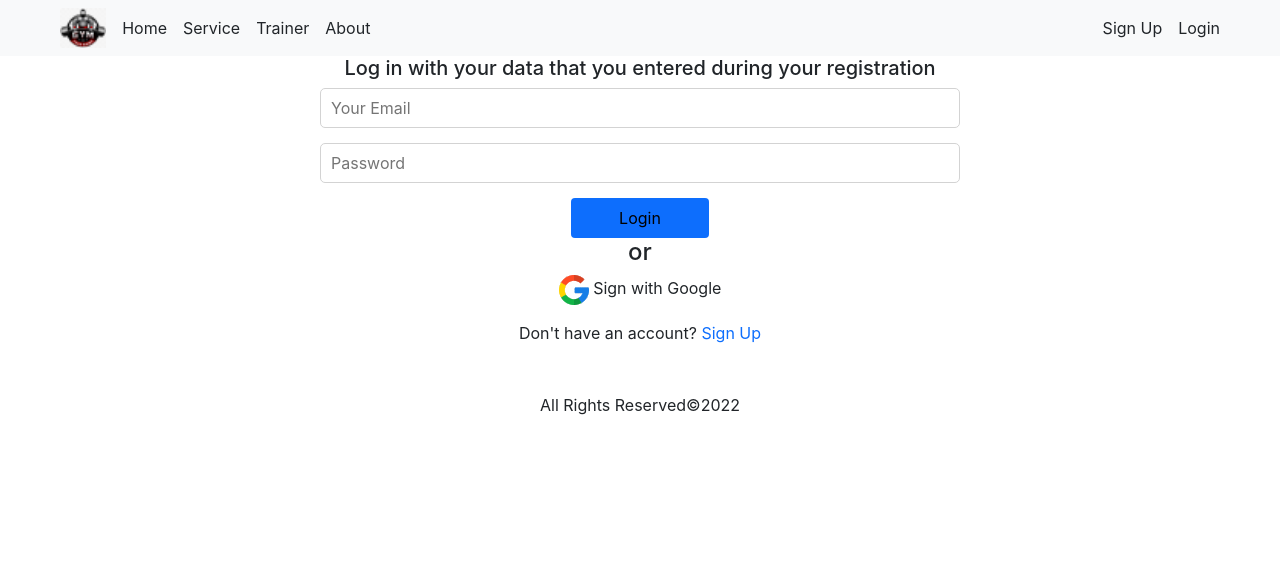
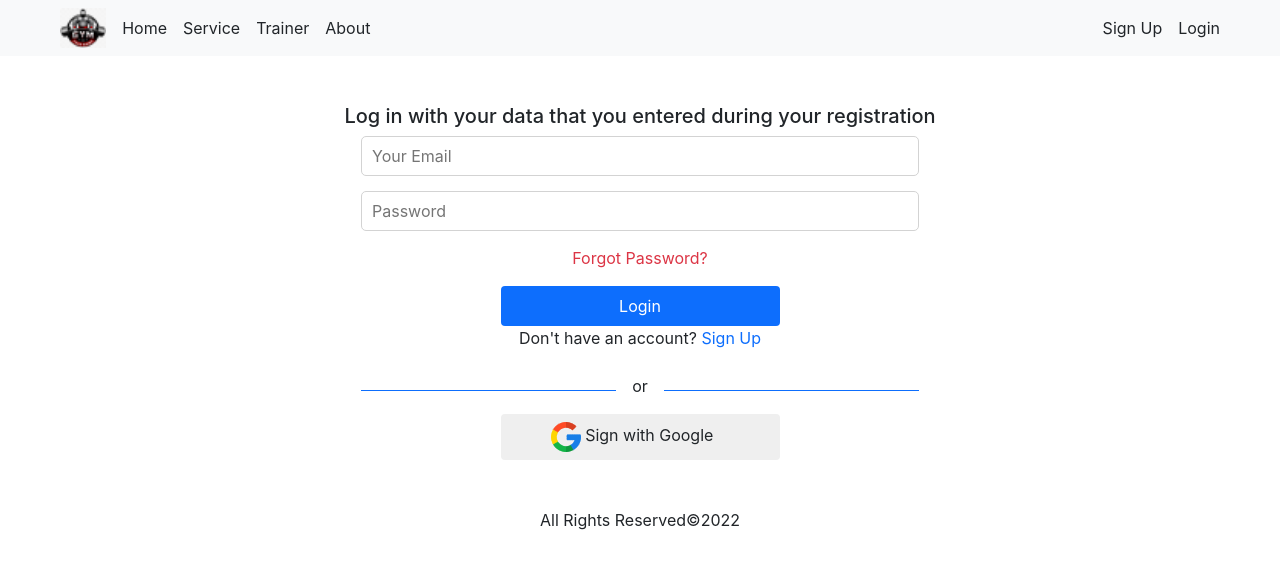
Before and after one commit to ripionck/independent-service-provider, a React (Create React App) app: page /login in a window 1280 px wide. Shown: the top 568 px of the page. Built offline with nearby package versions, Linux system fonts and the light colour scheme.

Commit message:
form feature corrected

```diff
--- a/src/Pages/About/About.js
+++ b/src/Pages/About/About.js
@@ -1,13 +1,10 @@
 import React from 'react';
-import Login from '../Login/Login/Login';
-import Register from '../Login/Register/Register';
 
 const About = () => {
     return (
         <div>
             <h2>This is about section</h2>
-            <Login></Login>
-            <Register></Register>
+
         </div>
     );
 };
--- a/src/Pages/Login/Login/Login.css
+++ /dev/null
@@ -1,15 +0,0 @@
-.form-feature{
-
-    margin: 0 auto;
-    width: 50%;
-}
-.form-feature input{
-    display: block;
-    width: 100%;
-    height: 40px;
-    border-radius: 5px;
-    border: 1px solid lightgray;
-    padding-left: 10px;
-    font-size: 16px;
-    margin-bottom: 15px;
-}
--- a/src/Pages/Login/Login/Login.js
+++ b/src/Pages/Login/Login/Login.js
@@ -1,21 +1,23 @@
 import React from 'react';
 import { Link } from 'react-router-dom';
-import image from '../../../../src/image/google-logo .png';
+import SocialLogin from '../SocialLogin/SocialLogin';
+
 
 const Login = () => {
     return (
-        <div>
+        <div className="container mt-5">
             <h5>Log in with your data that you entered during your registration</h5>
             <form className="form-feature">
                 <input type="email" name="email" id="" placeholder="Your Email" />
                 <input type="password" name="password" id="" placeholder="Password" />
-                <button className="border-0 bg-primary px-5 py-2 rounded">Login</button>
+                <Link to="/login" className='text-danger pe-auto text-decoration-none'>Forgot Password?</Link>
+                <br />
+                <button className="border-0 btn btn-primary w-50 mt-3 px-5 py-2 rounded">Login</button>
             </form>
-            <div></div>
-            <h4>or</h4>
-            <div></div>
-            <p> <span><img src={image} alt="" /></span> Sign with Google</p>
             <p>Don't have an account? <Link to="/signup" className='text-primary pe-auto text-decoration-none'>Sign Up</Link></p>
+            <div className="d-black mx-auto w-50">
+                <SocialLogin></SocialLogin>
+            </div>
         </div>
     );
 };
--- a/src/Pages/Login/Register/Register.js
+++ b/src/Pages/Login/Register/Register.js
@@ -1,13 +1,14 @@
 
 import React from 'react';
 import { Link } from 'react-router-dom';
+import SocialLogin from '../SocialLogin/SocialLogin';
 import "./Register.css";
-import image from '../../../../src/image/google-logo .png';
+
 
 
 const Register = () => {
     return (
-        <div className="form-feature">
+        <div className="form-feature mt-5">
             <h5>Create a new account</h5>
             <form>
                 <input type="text" name="name" id="" placeholder="First Name" />
@@ -15,13 +16,10 @@ const Register = () => {
                 <input type="email" name="email" id="" placeholder="Your Email" />
                 <input type="password" name="password" id="" placeholder="Password" />
                 <input type="password" name="password" id="" placeholder="Confirm Password" />
-                <button className="border-0 bg-primary px-5 py-2 rounded">Register Now</button>
+                <button className="btn btn-primary border-0 w-50 px-5 py-2 rounded">Register Now</button>
             </form>
-            <div></div>
-            <h4>or</h4>
-            <div></div>
-            <p> <span><img src={image} alt="" /></span> Sign with Google</p>
             <p>Already have an account?<Link to="/login" className='text-primary pe-auto text-decoration-none'>Please Login</Link></p>
+            <SocialLogin></SocialLogin>
         </div>
     );
 };
--- a/src/Pages/Login/SocialLogin/SocialLogin.js
+++ b/src/Pages/Login/SocialLogin/SocialLogin.js
@@ -1,9 +1,17 @@
 import React from 'react';
+import image from '../../../../src/image/google-logo .png';
 
 const SocialLogin = () => {
     return (
         <div>
-
+            <div className="d-flex align-items-center">
+                <div style={{ height: "1px" }} className="bg-primary w-50"></div>
+                <p className="mt-2 mx-3">or</p>
+                <div style={{ height: "1px" }} className="bg-primary w-50"></div>
+            </div>
+            <button style={{ color: "rgb(202, 204, 202)" }} className="border-0 text-dark rounded py-2 w-50">
+                <img src={image} alt="" />
+                <span className="me-3"> Sign with Google</span></button>
         </div>
     );
 };
```
